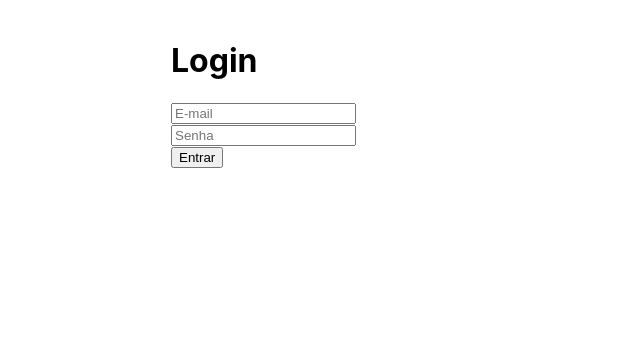
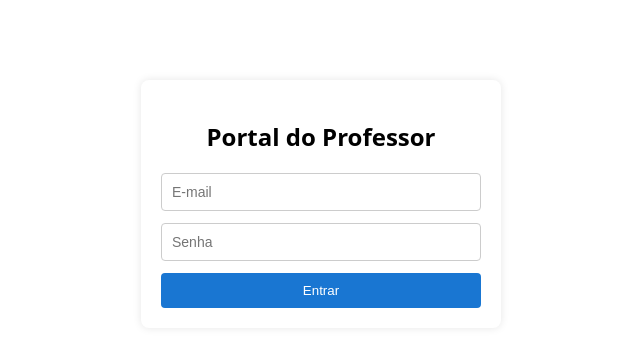
Before and after one commit to lukasasael/React-Portal-Professor, a React (Create React App) app in the folder portal-professor/: page /login in a window 1280 px wide. Shown: the top 346 px of the page, without its empty margins (319-959 px from the left). Built offline with nearby package versions, Linux system fonts and the light colour scheme.

Commit message:
Token Autentication

```diff
--- /dev/null
+++ b/portal-professor/db.json
@@ -0,0 +1,6 @@
+{
+    "users": [
+      { "id": 1, "email": "admin@teste.com", "password": "123456", "name": "Administrador" },
+      { "id": 2, "email": "user@teste.com", "password": "user12", "name": "User" }
+    ]
+  }
--- a/portal-professor/package.json
+++ b/portal-professor/package.json
@@ -22,7 +22,8 @@
     "start": "react-scripts start",
     "build": "react-scripts build",
     "test": "react-scripts test",
-    "eject": "react-scripts eject"
+    "eject": "react-scripts eject",
+    "api": "json-server --watch db.json --port 5500"
   },
   "eslintConfig": {
     "extends": [
@@ -41,5 +42,8 @@
       "last 1 firefox version",
       "last 1 safari version"
     ]
+  },
+  "devDependencies": {
+    "json-server": "^1.0.0-beta.3"
   }
 }
--- a/portal-professor/src/contexts/AuthContext.tsx
+++ b/portal-professor/src/contexts/AuthContext.tsx
@@ -1,7 +1,9 @@
 import { createContext, useContext, useState, ReactNode } from "react";
 import { useNavigate } from "react-router-dom";
+import { fakeLogin } from "../services/api";
 
 type User = {
+  id: number;
   email: string;
   name?: string;
 };
@@ -24,20 +26,16 @@ export function AuthProvider({ children }: { children: ReactNode }) {
 
   async function login(email: string, password: string) {
     try {
-      // Simulação de API — substitua por uma chamada real (ex: axios.post)
-      if (email === "admin@teste.com" && password === "123456") {
-        const fakeToken = "fake-jwt-token";
-        const fakeUser = { email, name: "Administrador" };
+      const response = await fakeLogin(email, password);
 
-        setUser(fakeUser);
-        setToken(fakeToken);
-        localStorage.setItem("token", fakeToken);
-        navigate("/dashboard");
-      } else {
-        throw new Error("Credenciais inválidas");
-      }
+      setUser(response.user);
+      setToken(response.token);
+
+      localStorage.setItem("token", response.token);
+
+      navigate("/dashboard");
     } catch (err) {
-      alert("Erro ao fazer login: " + (err as Error).message);
+      alert("Credenciais inválidas ou erro de conexão com a API.");
     }
   }
 
@@ -55,7 +53,6 @@ export function AuthProvider({ children }: { children: ReactNode }) {
   );
 }
 
-// Hook personalizado para usar o contexto com segurança
 export function useAuth() {
   const context = useContext(AuthContext);
   if (!context) {
--- /dev/null
+++ b/portal-professor/src/pages/Login/index.css
@@ -0,0 +1,55 @@
+.login-container {
+    max-width: 320px;
+    margin: 80px auto;
+    padding: 20px;
+    border-radius: 8px;
+    box-shadow: 0 0 8px rgba(0, 0, 0, 0.1);
+    text-align: center;
+    background-color: #fff;
+    font-family: system-ui, -apple-system, BlinkMacSystemFont, "Segoe UI", Roboto;
+  }
+
+  .login-form {
+    display: flex;
+    flex-direction: column;
+    gap: 12px;
+  }
+
+  .login-input {
+    padding: 10px;
+    border: 1px solid #ccc;
+    border-radius: 4px;
+    font-size: 14px;
+    outline: none;
+    transition: border-color 0.2s ease;
+  }
+
+  .login-input:focus {
+    border-color: #1976d2;
+  }
+
+  .login-button {
+    padding: 10px;
+    background-color: #1976d2;
+    color: #fff;
+    border: none;
+    border-radius: 4px;
+    cursor: pointer;
+    font-weight: 500;
+    transition: background-color 0.3s ease;
+  }
+
+  .login-button:hover {
+    background-color: #135ba1;
+  }
+
+  .login-button:disabled {
+    background-color: #9bbde5;
+    cursor: not-allowed;
+  }
+
+  .login-error {
+    color: red;
+    font-size: 13px;
+    margin: 0;
+  }
--- a/portal-professor/src/pages/Login/index.tsx
+++ b/portal-professor/src/pages/Login/index.tsx
@@ -1,37 +1,55 @@
 import { useState } from "react";
 import { useAuth } from "../../contexts/AuthContext";
+import "./index.css";
 
 export default function Login() {
   const { login } = useAuth();
   const [email, setEmail] = useState("");
   const [password, setPassword] = useState("");
+  const [loading, setLoading] = useState(false);
+  const [error, setError] = useState("");
 
-  function handleSubmit(e: React.FormEvent) {
+  async function handleSubmit(e: React.FormEvent) {
     e.preventDefault();
-    login(email, password);
+    setError("");
+    setLoading(true);
+
+    try {
+      await login(email, password);
+    } catch {
+      setError("E-mail ou senha incorretos.");
+    } finally {
+      setLoading(false);
+    }
   }
 
   return (
-    <div style={{ maxWidth: 300, margin: "auto", padding: 20 }}>
-      <h1>Login</h1>
-      <form onSubmit={handleSubmit}>
+    <div className="login-container">
+      <h2>Portal do Professor</h2>
+      <form onSubmit={handleSubmit} className="login-form">
         <input
           type="email"
           placeholder="E-mail"
           value={email}
           onChange={(e) => setEmail(e.target.value)}
+          className="login-input"
           required
         />
-        <br />
+
         <input
           type="password"
           placeholder="Senha"
           value={password}
           onChange={(e) => setPassword(e.target.value)}
+          className="login-input"
           required
         />
-        <br />
-        <button type="submit">Entrar</button>
+
+        {error && <p className="login-error">{error}</p>}
+
+        <button type="submit" className="login-button" disabled={loading}>
+          {loading ? "Entrando..." : "Entrar"}
+        </button>
       </form>
     </div>
   );
--- /dev/null
+++ b/portal-professor/src/services/api.ts
@@ -0,0 +1,23 @@
+import axios from "axios";
+
+export async function fakeLogin(email: string, password: string) {
+  try {
+    // Faz requisição GET simulando autenticação
+    const response = await axios.get("http://localhost:5500/users", {
+      params: { email, password },
+    });
+
+    // Se encontrar o usuário, retorna o token fake e os dados
+    if (response.data.length > 0) {
+      const user = response.data[0];
+      return {
+        token: "fake-jwt-token-123",
+        user,
+      };
+    } else {
+      throw new Error("Credenciais inválidas");
+    }
+  } catch (err) {
+    throw new Error("Erro de conexão com a API");
+  }
+}
```
Also changed, not shown: 1 other file (tests, documents, lock files or other folders).
